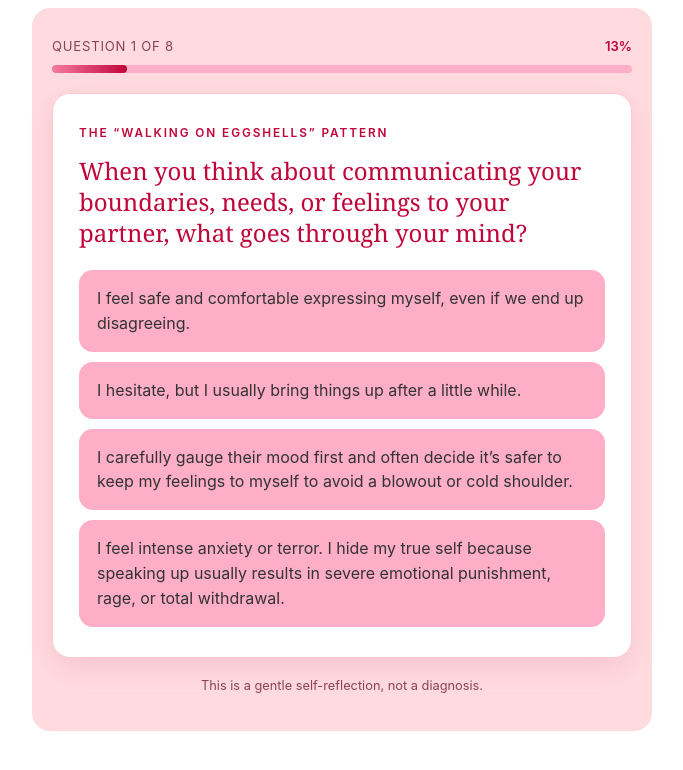
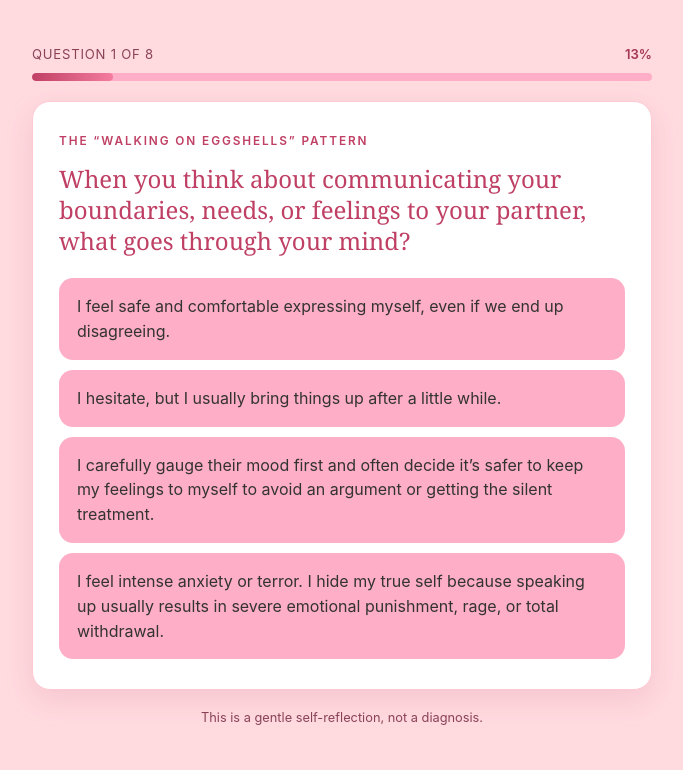
Before and after one commit to anirudhatalmale6-alt/feminine-trauma-quiz-demo, a plain HTML site: page quiz-single-file.html in a window 1280 px wide. Shown: the whole page, without its empty margins (298-981 px from the left). Drawn offline with Linux system fonts and the light colour scheme.

Commit message:
Client copy edits, full-width pink background, rose headings, live CTA
- Q1/C, Q6/D, Q8/A and the Severe result reworded as supplied
- Button: 'Book a free 15 minute call' -> https://stan.store/ViennaWoodTherapy
- Pink now fills the full width; questions centred inside it (.tq-inner),
  plus an optional .tq-bleed helper for themes with a narrow content column
- Headings/labels #C1053B -> #BF4064 (rose, not crimson); CTA is now the
  site pink #F47C9E with charcoal text; percentage uses #A63656 so it stays
  AA-readable on the pink page background
- Progress bar gradient reversed so the filled part stays visible early on

```diff
--- a/quiz-single-file.html
+++ b/quiz-single-file.html
@@ -26,16 +26,19 @@
 
      One shade is DERIVED, because #F47C9E cannot be used as text:
      against white it only reaches 2.6:1, and readable text needs
-     4.5:1. So headings use a darker version of the same pink:
-         #C1053B  deep pink   -> headings, small labels, CTA button
+     4.5:1. So headings use a deeper rose of the same hue:
+         #BF4064  deep rose   -> headings and small labels
+     The "Book a free 15 minute call" button uses your actual site
+     pink #F47C9E with charcoal text (4.95:1) rather than white
+     text, because white on that pink is only 2.6:1.
      ---------------------------------------------------------- */
   --tq-blush:      #FFDBE0;   /* SITE - page / outer background */
   --tq-card:       #FFFFFF;   /* card surface                   */
   --tq-pink-soft:  #FEAEC6;   /* SITE - answer buttons          */
   --tq-pink:       #F47C9E;   /* SITE - selected answer, bar    */
   --tq-pink-hover: #FE9CBA;   /* answer button hover            */
-  --tq-pink-deep:  #C1053B;   /* headings, labels, CTA          */
-  --tq-pink-deep-hover: #A40532; /* CTA hover                   */
+  --tq-pink-deep:  #BF4064;   /* headings, small labels         */
+  --tq-pink-deep-hover: #A63656; /* same rose, deeper: text on pink */
   --tq-rose-ink:   #333333;   /* SITE - body text               */
   --tq-muted:      #8A4257;   /* small print                    */
   --tq-line:       #FFC9D4;   /* hairlines / card border        */
@@ -44,7 +47,7 @@
   /* --- shape & spacing --- */
   --tq-radius:     18px;
   --tq-radius-sm:  14px;
-  --tq-shadow:     0 10px 30px rgba(193, 5, 59, .10);
+  --tq-shadow:     0 10px 30px rgba(191, 64, 100, .14);
   --tq-maxw:       620px;
 
   /* --- type --- */
@@ -62,17 +65,34 @@
 .tq,
 .tq * { box-sizing: border-box; }
 
+/* The pink fills the full width of whatever it sits in; the quiz
+   itself stays a comfortable reading width, centred inside it. */
 .tq {
   font-family: var(--tq-font);
   color: var(--tq-rose-ink);
   background: var(--tq-blush);
-  max-width: var(--tq-maxw);
-  margin: 0 auto;
-  padding: 28px 20px 36px;
-  border-radius: var(--tq-radius);
+  width: 100%;
+  margin: 0;
+  padding: 44px 20px 52px;
   -webkit-font-smoothing: antialiased;
   text-align: left;
   line-height: 1.55;
+}
+
+.tq-inner {
+  max-width: var(--tq-maxw);
+  margin: 0 auto;
+}
+
+/* OPTIONAL — only if your theme wraps page content in a narrow
+   column and you want the pink to reach the very edges of the
+   screen anyway. Add it as a second class on the quiz div:
+       <div id="tq-quiz" class="tq tq-bleed"> ...
+   Leave it off and the pink simply fills its container. */
+.tq-bleed {
+  width: auto;
+  margin-left:  calc(50% - 50vw + (var(--tq-sb, 0px) / 2));
+  margin-right: calc(50% - 50vw + (var(--tq-sb, 0px) / 2));
 }
 
 /* ---------- progress ---------- */
@@ -93,10 +113,12 @@
   color: var(--tq-muted);
 }
 
+/* The percentage sits on the pink page background rather than on the
+   white card, so it uses the deeper shade to stay readable there. */
 .tq-pct {
   font-size: .82rem;
   font-weight: 600;
-  color: var(--tq-pink-deep);
+  color: var(--tq-pink-deep-hover);
 }
 
 .tq-bar {
@@ -110,7 +132,7 @@
   height: 100%;
   width: 12.5%;
   border-radius: 99px;
-  background: linear-gradient(90deg, var(--tq-pink) 0%, var(--tq-pink-deep) 100%);
+  background: linear-gradient(90deg, var(--tq-pink-deep) 0%, var(--tq-pink) 100%);
   transition: width .35s ease;   /* remove this line for zero motion */
 }
 
@@ -216,10 +238,12 @@
 
 .tq-result p:last-of-type { margin-bottom: 0; }
 
-/* small pink heading above a result paragraph
-   ("What your results mean", "An Inner Child Perspective") */
+/* Pink heading above a result paragraph
+   ("What your results mean", "An Inner Child Perspective").
+   Same size as the paragraphs, set apart by caps + letter-spacing.
+   Drop to .76rem if you ever want them smaller. */
 .tq-body-label {
-  font-size: .76rem;
+  font-size: 1rem;
   letter-spacing: .14em;
   text-transform: uppercase;
   color: var(--tq-pink-deep);
@@ -255,8 +279,8 @@
 .tq-cta {
   display: inline-block;
   margin-top: 20px;
-  background: var(--tq-pink-deep);
-  color: #fff;
+  background: var(--tq-pink);
+  color: var(--tq-rose-ink);
   text-decoration: none;
   font-weight: 600;
   font-size: 1rem;
@@ -267,7 +291,12 @@
   font-family: inherit;
 }
 
-.tq-cta:hover { background: var(--tq-pink-deep-hover); }
+.tq-cta:hover { background: var(--tq-pink-hover); }
+
+.tq-cta:focus-visible {
+  outline: 3px solid var(--tq-pink-deep);
+  outline-offset: 2px;
+}
 
 .tq-restart {
   display: block;
@@ -302,7 +331,7 @@
   padding: 4px 2px;
 }
 
-.tq-back:hover { color: var(--tq-pink-deep); }
+.tq-back:hover { color: var(--tq-pink-deep-hover); }
 
 .tq-note {
   margin: 0;
@@ -314,7 +343,7 @@
 /* ---------- phones ---------- */
 
 @media (max-width: 480px) {
-  .tq        { padding: 20px 14px 28px; border-radius: 0; }
+  .tq        { padding: 24px 14px 30px; }
   .tq-card   { padding: 22px 18px; }
   .tq-q      { font-size: 1.3rem; }
   .tq-option { padding: 14px 15px; font-size: .97rem; }
@@ -340,8 +369,8 @@
     --tq-pink-soft: #FEAEC6;
     --tq-pink:      #F47C9E;
     --tq-pink-hover:#FE9CBA;
-    --tq-pink-deep: #C1053B;
-    --tq-pink-deep-hover: #A40532;
+    --tq-pink-deep: #BF4064;
+    --tq-pink-deep-hover: #A63656;
     --tq-rose-ink:  #333333;
     --tq-muted:     #8A4257;
     --tq-line:      #FFC9D4;
@@ -350,6 +379,8 @@
 }
 
 </style>
+<!-- Demo page only. Your own site already sets these. -->
+<style>html,body{margin:0;padding:0;background:#FFDBE0;}</style>
 </head>
 <body>
 
@@ -359,6 +390,7 @@
      ============================================================ -->
 
 <div id="tq-quiz" class="tq" aria-live="polite">
+ <div class="tq-inner">
 
   <!-- progress -->
   <div class="tq-progress" role="group" aria-label="Progress">
@@ -383,6 +415,7 @@
     <p class="tq-note" id="tq-note">This is a gentle self-reflection, not a diagnosis.</p>
   </div>
 
+ </div>
 </div>
 
 <script>
@@ -415,7 +448,7 @@ var QUESTIONS = [
     options: [
       { text: "I feel safe and comfortable expressing myself, even if we end up disagreeing.", weight: 0 },
       { text: "I hesitate, but I usually bring things up after a little while.", weight: 1 },
-      { text: "I carefully gauge their mood first and often decide it’s safer to keep my feelings to myself to avoid a blowout or cold shoulder.", weight: 2 },
+      { text: "I carefully gauge their mood first and often decide it’s safer to keep my feelings to myself to avoid an argument or getting the silent treatment.", weight: 2 },
       { text: "I feel intense anxiety or terror. I hide my true self because speaking up usually results in severe emotional punishment, rage, or total withdrawal.", weight: 3 }
     ]
   },
@@ -466,7 +499,7 @@ var QUESTIONS = [
       { text: "My body feels relaxed, grounded, and at ease.", weight: 0 },
       { text: "Mostly neutral or relaxed, unless we are in the middle of an active argument.", weight: 1 },
       { text: "I often feel a slight physical tightness (stomach knots, shallow breathing, neck tension) as I brace for their reaction or mood.", weight: 2 },
-      { text: "My nervous system is constantly on high alert. I monitor their tone of voice, footsteps, or text messaging cadence to sense danger before it happens.", weight: 3 }
+      { text: "My nervous system is constantly on high alert. I monitor their tone of voice, or tone of their messages to sense what kind of mood they’re in.", weight: 3 }
     ]
   },
   {
@@ -483,7 +516,7 @@ var QUESTIONS = [
     eyebrow: "Leaving vs. Staying",
     text: "Have you ever tried to leave or distance yourself from this relationship?",
     options: [
-      { text: "If a relationship isn’t working or becomes unhealthy, I am capable of ending it and staying end-focused.", weight: 0 },
+      { text: "If a relationship isn’t working or becomes unhealthy, I am capable of ending it and walking away.", weight: 0 },
       { text: "I’ve thought about leaving during bad fights, but we’ve always been able to talk through our issues constructively.", weight: 1 },
       { text: "I’ve tried to break up or pull away multiple times, but the intense panic, guilt, or their sudden return to being loving brings me right back.", weight: 2 },
       { text: "The idea of leaving fills me with unbearable grief and pain, even though staying causes me severe psychological distress. I don’t think I can live without them. I feel trapped in a cycle I can’t break.", weight: 3 }
@@ -520,8 +553,8 @@ var RESULTS = [
       { label: "An Inner Child Perspective",
         text: "Your wounded inner child is not leading the dynamic in your current relationship. You are able to access your Wise Adult self to set boundaries, express your authentic feelings, and protect your emotional well-being without fear of abandonment or retaliation." }
     ],
-    ctaText: "Book a free 20-minute call",
-    ctaHref: "#"
+    ctaText: "Book a free 15 minute call",
+    ctaHref: "https://stan.store/ViennaWoodTherapy"
   },
   {
     upTo: 11,
@@ -533,8 +566,8 @@ var RESULTS = [
       { label: "An Inner Child Perspective",
         text: "Parts of your young self may be activating when tension arises, leading you to walk on eggshells or minimise your own needs to preserve peace. Recognising these early warning signs is a powerful way to re-parent your inner child and practice setting firmer boundaries before deeper toxicity sets in." }
     ],
-    ctaText: "Book a free 20-minute call",
-    ctaHref: "#"
+    ctaText: "Book a free 15 minute call",
+    ctaHref: "https://stan.store/ViennaWoodTherapy"
   },
   {
     upTo: 18,
@@ -546,8 +579,8 @@ var RESULTS = [
       { label: "An Inner Child Perspective",
         text: "A trauma bond forms when an adult relationship mirrors the unresolved attachment wounds of childhood - where love was intermittent, conditional, or tied to keeping a caregiver calm. Your inner child is currently driving your relationship choices out of a deep survival desire to “fix” the dynamic and finally win the safe love you deserved as a child." }
     ],
-    ctaText: "Book a free 20-minute call",
-    ctaHref: "#"
+    ctaText: "Book a free 15 minute call",
+    ctaHref: "https://stan.store/ViennaWoodTherapy"
   },
   {
     upTo: 24,
@@ -557,10 +590,10 @@ var RESULTS = [
       { label: "What your results mean",
         text: "You are currently in a high-intensity trauma bond. Your nervous system is likely in a state of chronic hypervigilance (fight, flight, freeze, or fawn). The cycle of unpredictable warmth followed by emotional withdrawal or punishment has locked your body into a chemical attachment loop that feels almost impossible to break on your own." },
       { label: "An Inner Child Perspective",
-        text: "Your frightened inner child is currently running your system in survival mode. The intense terror or panic you feel at the thought of leaving is not true emotional intimacy; it is an abandonment depression response rooted in childhood developmental trauma. Please know: this is not a weakness on your part, it is a physiological and psychological biological response to chronic unpredictability." }
+        text: "Your frightened inner child is currently running your system in survival mode. The intense terror or panic you feel at the thought of leaving is not true emotional intimacy; it is an abandonment response rooted in childhood trauma. This isn’t a weakness on your part, it is a physiological and psychological response to chronic unpredictability." }
     ],
-    ctaText: "Book a free 20-minute call",
-    ctaHref: "#"
+    ctaText: "Book a free 15 minute call",
+    ctaHref: "https://stan.store/ViennaWoodTherapy"
   }
 ];
 
@@ -722,6 +755,17 @@ var SAFETY_NOTE = "If you are in immediate danger, please contact your local eme
     if (index > 0) { index--; renderQuestion(); }
   });
 
+  /* Only used by the optional "tq-bleed" class. 100vw includes the
+     desktop scrollbar, so a plain full-bleed overhangs by its width
+     and gives the page a sideways scroll. Measure it and hand it to
+     the CSS. Harmless if tq-bleed is not used. */
+  function measureScrollbar() {
+    var sb = window.innerWidth - document.documentElement.clientWidth;
+    document.documentElement.style.setProperty("--tq-sb", (sb > 0 ? sb : 0) + "px");
+  }
+  measureScrollbar();
+  window.addEventListener("resize", measureScrollbar);
+
   if (noteEl) noteEl.textContent = QUIZ_NOTE;
   renderQuestion();
 })();
--- a/quiz.css
+++ b/quiz.css
@@ -19,16 +19,19 @@
 
      One shade is DERIVED, because #F47C9E cannot be used as text:
      against white it only reaches 2.6:1, and readable text needs
-     4.5:1. So headings use a darker version of the same pink:
-         #C1053B  deep pink   -> headings, small labels, CTA button
+     4.5:1. So headings use a deeper rose of the same hue:
+         #BF4064  deep rose   -> headings and small labels
+     The "Book a free 15 minute call" button uses your actual site
+     pink #F47C9E with charcoal text (4.95:1) rather than white
+     text, because white on that pink is only 2.6:1.
      ---------------------------------------------------------- */
   --tq-blush:      #FFDBE0;   /* SITE - page / outer background */
   --tq-card:       #FFFFFF;   /* card surface                   */
   --tq-pink-soft:  #FEAEC6;   /* SITE - answer buttons          */
   --tq-pink:       #F47C9E;   /* SITE - selected answer, bar    */
   --tq-pink-hover: #FE9CBA;   /* answer button hover            */
-  --tq-pink-deep:  #C1053B;   /* headings, labels, CTA          */
-  --tq-pink-deep-hover: #A40532; /* CTA hover                   */
+  --tq-pink-deep:  #BF4064;   /* headings, small labels         */
+  --tq-pink-deep-hover: #A63656; /* same rose, deeper: text on pink */
   --tq-rose-ink:   #333333;   /* SITE - body text               */
   --tq-muted:      #8A4257;   /* small print                    */
   --tq-line:       #FFC9D4;   /* hairlines / card border        */
@@ -37,7 +40,7 @@
   /* --- shape & spacing --- */
   --tq-radius:     18px;
   --tq-radius-sm:  14px;
-  --tq-shadow:     0 10px 30px rgba(193, 5, 59, .10);
+  --tq-shadow:     0 10px 30px rgba(191, 64, 100, .14);
   --tq-maxw:       620px;
 
   /* --- type --- */
@@ -55,17 +58,34 @@
 .tq,
 .tq * { box-sizing: border-box; }
 
+/* The pink fills the full width of whatever it sits in; the quiz
+   itself stays a comfortable reading width, centred inside it. */
 .tq {
   font-family: var(--tq-font);
   color: var(--tq-rose-ink);
   background: var(--tq-blush);
-  max-width: var(--tq-maxw);
-  margin: 0 auto;
-  padding: 28px 20px 36px;
-  border-radius: var(--tq-radius);
+  width: 100%;
+  margin: 0;
+  padding: 44px 20px 52px;
   -webkit-font-smoothing: antialiased;
   text-align: left;
   line-height: 1.55;
+}
+
+.tq-inner {
+  max-width: var(--tq-maxw);
+  margin: 0 auto;
+}
+
+/* OPTIONAL — only if your theme wraps page content in a narrow
+   column and you want the pink to reach the very edges of the
+   screen anyway. Add it as a second class on the quiz div:
+       <div id="tq-quiz" class="tq tq-bleed"> ...
+   Leave it off and the pink simply fills its container. */
+.tq-bleed {
+  width: auto;
+  margin-left:  calc(50% - 50vw + (var(--tq-sb, 0px) / 2));
+  margin-right: calc(50% - 50vw + (var(--tq-sb, 0px) / 2));
 }
 
 /* ---------- progress ---------- */
@@ -86,10 +106,12 @@
   color: var(--tq-muted);
 }
 
+/* The percentage sits on the pink page background rather than on the
+   white card, so it uses the deeper shade to stay readable there. */
 .tq-pct {
   font-size: .82rem;
   font-weight: 600;
-  color: var(--tq-pink-deep);
+  color: var(--tq-pink-deep-hover);
 }
 
 .tq-bar {
@@ -103,7 +125,7 @@
   height: 100%;
   width: 12.5%;
   border-radius: 99px;
-  background: linear-gradient(90deg, var(--tq-pink) 0%, var(--tq-pink-deep) 100%);
+  background: linear-gradient(90deg, var(--tq-pink-deep) 0%, var(--tq-pink) 100%);
   transition: width .35s ease;   /* remove this line for zero motion */
 }
 
@@ -209,10 +231,12 @@
 
 .tq-result p:last-of-type { margin-bottom: 0; }
 
-/* small pink heading above a result paragraph
-   ("What your results mean", "An Inner Child Perspective") */
+/* Pink heading above a result paragraph
+   ("What your results mean", "An Inner Child Perspective").
+   Same size as the paragraphs, set apart by caps + letter-spacing.
+   Drop to .76rem if you ever want them smaller. */
 .tq-body-label {
-  font-size: .76rem;
+  font-size: 1rem;
   letter-spacing: .14em;
   text-transform: uppercase;
   color: var(--tq-pink-deep);
@@ -248,8 +272,8 @@
 .tq-cta {
   display: inline-block;
   margin-top: 20px;
-  background: var(--tq-pink-deep);
-  color: #fff;
+  background: var(--tq-pink);
+  color: var(--tq-rose-ink);
   text-decoration: none;
   font-weight: 600;
   font-size: 1rem;
@@ -260,7 +284,12 @@
   font-family: inherit;
 }
 
-.tq-cta:hover { background: var(--tq-pink-deep-hover); }
+.tq-cta:hover { background: var(--tq-pink-hover); }
+
+.tq-cta:focus-visible {
+  outline: 3px solid var(--tq-pink-deep);
+  outline-offset: 2px;
+}
 
 .tq-restart {
   display: block;
@@ -295,7 +324,7 @@
   padding: 4px 2px;
 }
 
-.tq-back:hover { color: var(--tq-pink-deep); }
+.tq-back:hover { color: var(--tq-pink-deep-hover); }
 
 .tq-note {
   margin: 0;
@@ -307,7 +336,7 @@
 /* ---------- phones ---------- */
 
 @media (max-width: 480px) {
-  .tq        { padding: 20px 14px 28px; border-radius: 0; }
+  .tq        { padding: 24px 14px 30px; }
   .tq-card   { padding: 22px 18px; }
   .tq-q      { font-size: 1.3rem; }
   .tq-option { padding: 14px 15px; font-size: .97rem; }
@@ -333,8 +362,8 @@
     --tq-pink-soft: #FEAEC6;
     --tq-pink:      #F47C9E;
     --tq-pink-hover:#FE9CBA;
-    --tq-pink-deep: #C1053B;
-    --tq-pink-deep-hover: #A40532;
+    --tq-pink-deep: #BF4064;
+    --tq-pink-deep-hover: #A63656;
     --tq-rose-ink:  #333333;
     --tq-muted:     #8A4257;
     --tq-line:      #FFC9D4;
```
Also changed, not shown: index.html (+4 -0 lines), quiz.js (+23 -12 lines), README.md, shots/mobile-390-q1.png, shots/mobile-390-q8.png, shots/mobile-390-result.png, shots/result-A.png, shots/result-B.png, shots/result-C.png, shots/result-D.png.
